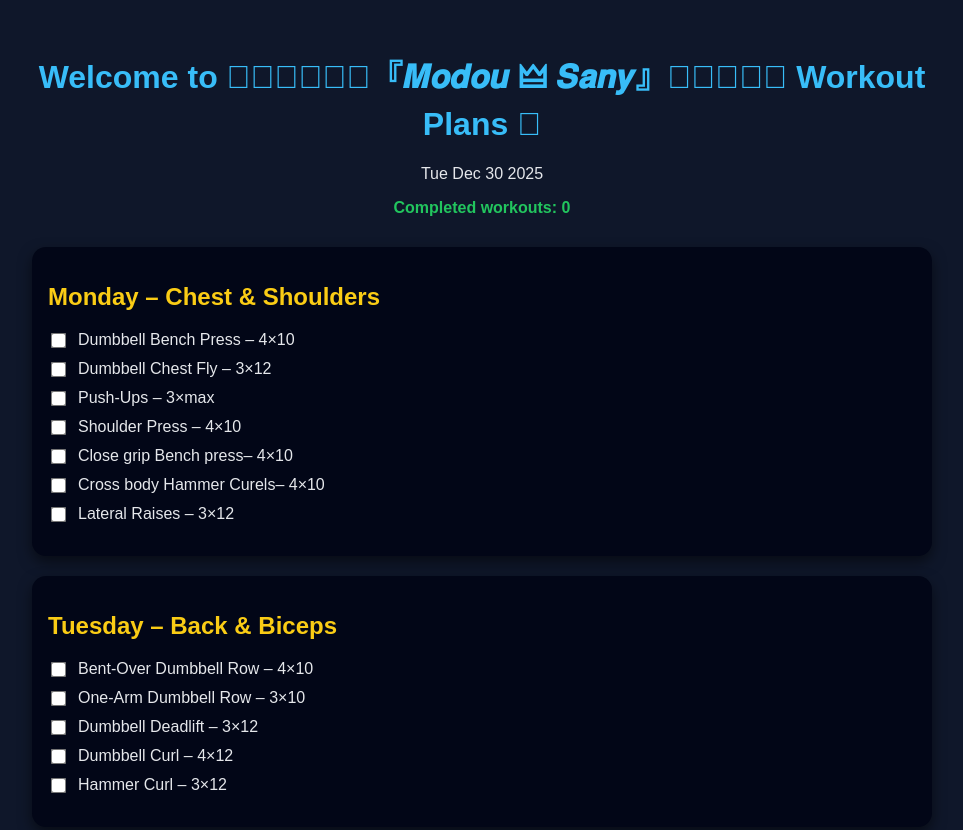
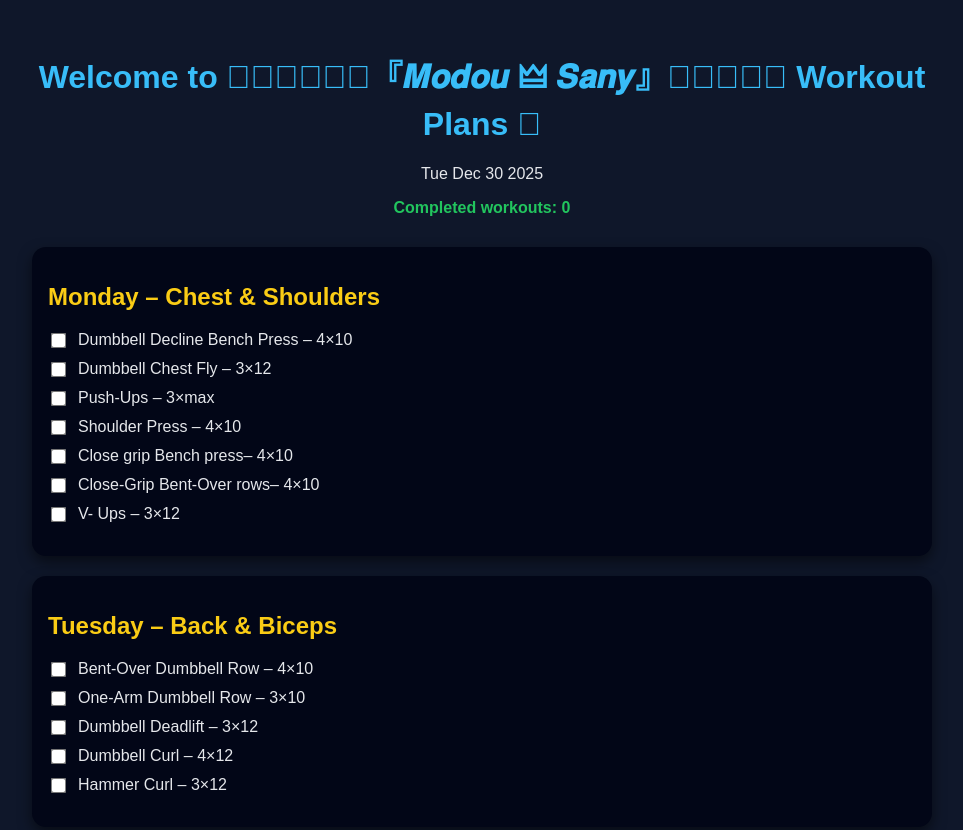
Before and after one commit to sanyangmodou692-afk/Ml_sanyang-, a plain HTML site: page index.html in a window 1280 px wide. Shown: the top 830 px of the page, without its empty margins (158-1121 px from the left). Drawn offline with Linux system fonts and the light colour scheme.

Commit message:
Update index.html

```diff
--- a/index.html
+++ b/index.html
@@ -25,13 +25,13 @@
     <section class="day">
       <h2>Monday – Chest & Shoulders</h2>
       <ul>
-        <li><input type="checkbox"> Dumbbell Bench Press – 4×10</li>
+        <li><input type="checkbox"> Dumbbell Decline Bench Press – 4×10</li>
         <li><input type="checkbox"> Dumbbell Chest Fly – 3×12</li>
         <li><input type="checkbox"> Push-Ups – 3×max</li>
         <li><input type="checkbox"> Shoulder Press – 4×10</li>
         <li><input type="checkbox"> Close grip Bench press– 4×10</li>
-        <li><input type="checkbox"> Cross body Hammer Curels– 4×10</li>
-        <li><input type="checkbox"> Lateral Raises – 3×12</li>
+        <li><input type="checkbox"> Close-Grip Bent-Over rows– 4×10</li>
+        <li><input type="checkbox"> V- Ups – 3×12</li>
       </ul>
     </section>
 
```
